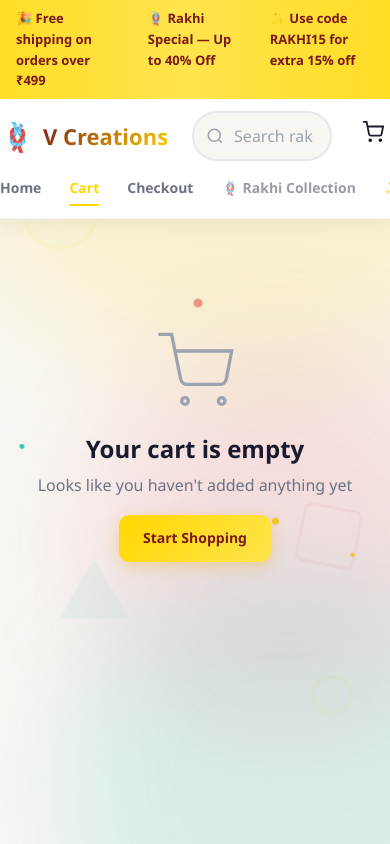
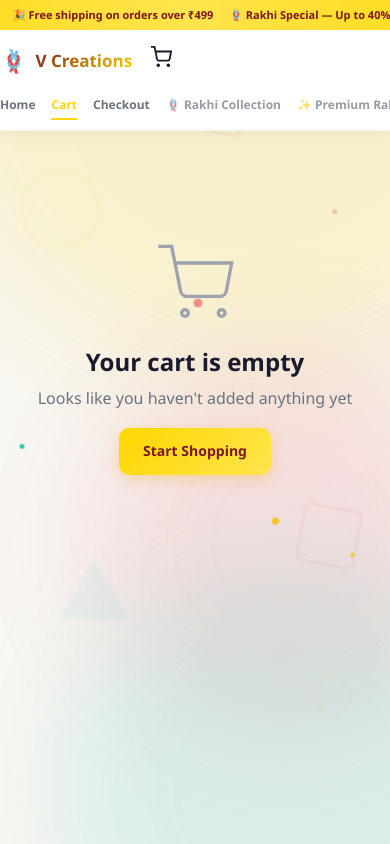
Before and after one commit to Varshith1805/v-creations, a React (Create React App) app in the folder vcreations-frontend/: page /cart in a window 390 px wide. Built offline with nearby package versions, Linux system fonts and the light colour scheme.

Commit message:
Add mobile responsive CSS for phone screens

```diff
--- a/vcreations-frontend/src/App.css
+++ b/vcreations-frontend/src/App.css
@@ -695,3 +695,88 @@
   font-weight: 600;
   margin-bottom: 12px;
 }
+
+/* ===== Toast with button should be clickable ===== */
+.toast { pointer-events: auto; }
+
+/* ===== Responsive ===== */
+@media (max-width: 768px) {
+  .announcement-bar {
+    gap: 16px;
+    font-size: 11px;
+    padding: 6px 12px;
+    justify-content: flex-start;
+    overflow-x: auto;
+    scrollbar-width: none;
+    -ms-overflow-style: none;
+  }
+  .announcement-bar::-webkit-scrollbar { display: none; }
+  .announcement-bar span { flex-shrink: 0; }
+
+  .header-main {
+    gap: 12px;
+    padding: 10px 0;
+  }
+  .logo-icon { font-size: 22px; }
+  .logo-text { font-size: 17px; }
+  .header-search { max-width: 100%; }
+  .header-search .input { font-size: 13px; padding-left: 34px; padding-top: 8px; padding-bottom: 8px; }
+  .header-actions { gap: 10px; }
+
+  .header-nav {
+    gap: 16px;
+    padding: 0 0 10px;
+  }
+  .nav-link { font-size: 12px; }
+
+  .hero { padding: 32px 20px; margin-bottom: 24px; }
+  .hero h1 { font-size: var(--text-3xl); }
+  .hero p { font-size: 14px; margin-bottom: 20px; }
+  .hero-offers { gap: 8px; }
+  .hero-offers span { padding: 6px 14px; font-size: 11px; }
+
+  .section-header { flex-direction: column; align-items: stretch; gap: 12px; }
+  .section-header h2 { font-size: var(--text-xl); }
+  .search-filter { flex-direction: column; align-items: stretch; }
+  .search-filter .input { width: 100%; }
+  .search-filter .search-wrap { width: 100%; }
+
+  .product-grid { grid-template-columns: repeat(2, 1fr); gap: 12px; }
+  .product-info { padding: 10px; }
+  .product-name { font-size: 13px; }
+  .product-desc { font-size: 11px; }
+  .product-price { font-size: 16px; }
+
+  .cart-item { flex-direction: column; align-items: stretch; gap: 12px; padding: 14px; }
+  .cart-item-img { width: 100%; height: 180px; }
+  .cart-item-total { text-align: left; display: flex; align-items: center; justify-content: space-between; }
+  .cart-item-actions { justify-content: flex-start; }
+  .btn-offer { font-size: 11px; padding: 4px 10px; }
+
+  .checkout-summary { padding: 16px; }
+
+  .admin-grid { grid-template-columns: 1fr; }
+
+  .toast {
+    left: var(--space-4);
+    right: var(--space-4);
+    bottom: var(--space-4);
+    font-size: 13px;
+    padding: var(--space-3) var(--space-4);
+  }
+}
+
+@media (max-width: 480px) {
+  .product-grid { grid-template-columns: 1fr 1fr; gap: 8px; }
+  .product-price { font-size: 14px; }
+  .offer-badge { font-size: 10px; }
+  .card-badge { font-size: 9px; padding: 2px 6px; }
+
+  .hero { padding: 24px 16px; }
+  .hero h1 { font-size: var(--text-2xl); }
+
+  .header-search { display: none; }
+
+  .cart-item-img { height: 140px; }
+  .cart-item-total { flex-direction: column; align-items: flex-start; gap: 4px; }
+}
```
